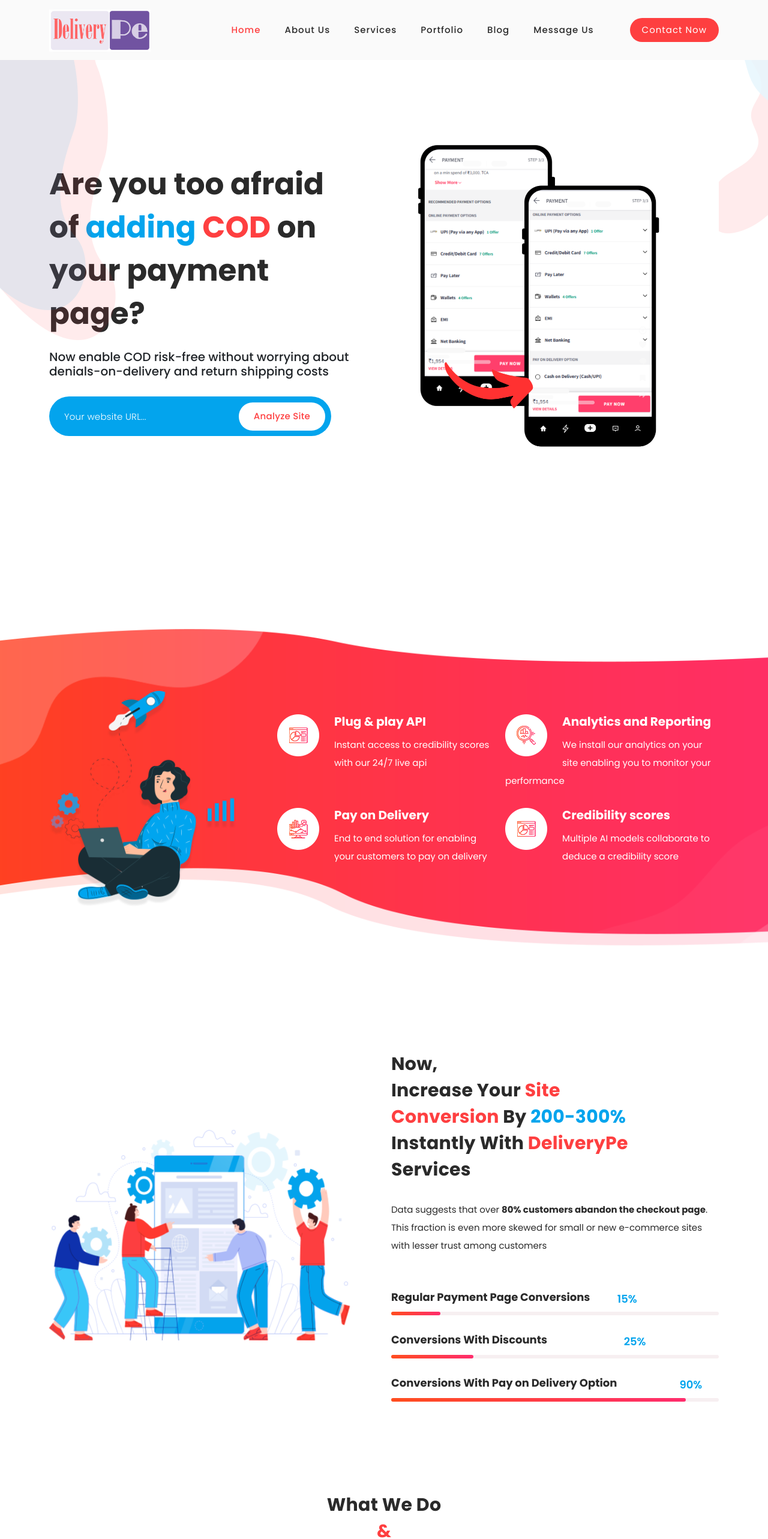
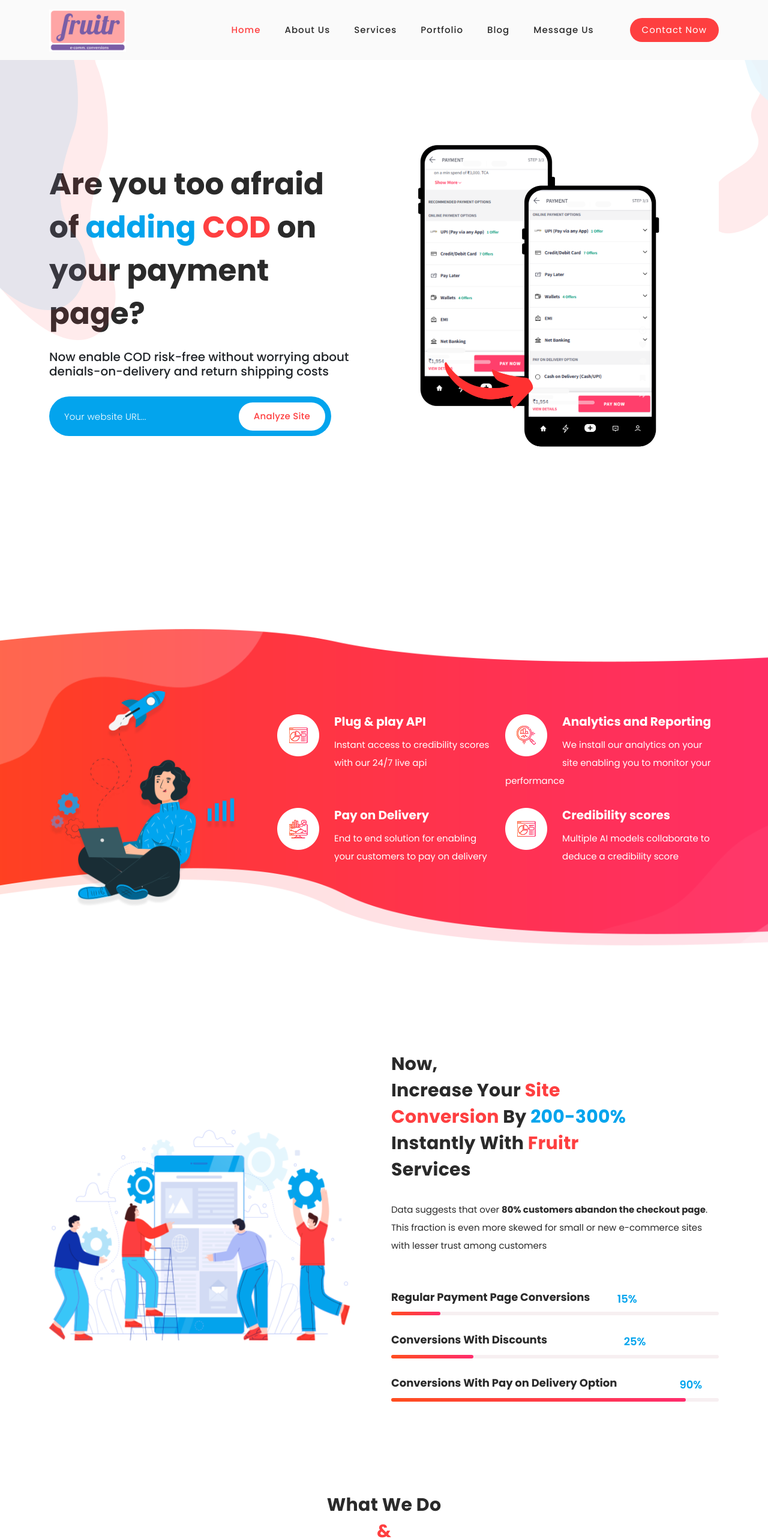
Before and after one commit to umaditya/deliveryPe-Website, a plain HTML site: page index.html in a window 1280 px wide. Shown: the top 2566 px of the page at 60% size. Drawn offline with Linux system fonts and the light colour scheme.

Commit message:
Fruitr name updated

```diff
--- a/index.html
+++ b/index.html
@@ -10,7 +10,7 @@
     <link rel="preconnect" href="https://fonts.gstatic.com">
     <link href="https://fonts.googleapis.com/css2?family=Poppins:wght@100;200;300;400;500;600;700;800;900&display=swap" rel="stylesheet">
 
-    <title>DeliveryPe-Customer Credibility</title>
+    <title>fruitr-Customer Credibility</title>
 
     <!-- Bootstrap core CSS -->
     <link href="vendor/bootstrap/css/bootstrap.min.css" rel="stylesheet">
@@ -53,7 +53,7 @@
             <!-- ***** Logo Start ***** -->
             <a href="index.html" class="logo">
               <!-- <h4>Spac<span>Dyna</span></h4> -->
-              <img src="assets/images/logo1.PNG" height="70" alt="person graphic">
+              <img src="assets/images/fruitrLogo.PNG" height="70" alt="person graphic">
             </a>
             <!-- ***** Logo End ***** -->
             <!-- ***** Menu Start ***** -->
@@ -182,7 +182,7 @@
         </div>
         <div class="col-lg-6 wow fadeInRight" data-wow-duration="1s" data-wow-delay="0.2s">
           <div class="section-heading">
-            <h2>Now, <br> increase your <span>site conversion </span> by <em>200-300%</em> instantly with <span> DeliveryPe </span> services</h2>
+            <h2>Now, <br> increase your <span>site conversion </span> by <em>200-300%</em> instantly with <span> fruitr </span> services</h2>
             <p>Data suggests that over <B>80% customers abandon the checkout page</B>. This fraction is even more skewed for small or new e-commerce sites with lesser trust among customers</p>
           </div>
           <div class="row">
@@ -410,7 +410,7 @@
     <div class="container">
       <div class="row">
         <div class="col-lg-12 wow fadeIn" data-wow-duration="1s" data-wow-delay="0.25s">
-          <p>© Copyright 2024 DeliveryPe Co. All Rights Reserved.
+          <p>© Copyright 2024 Fruitr Co. All Rights Reserved.
 
           <!-- <br>Design: <a rel="nofollow" href="https://templatemo.com">TemplateMo</a></p> -->
         </div>
```
